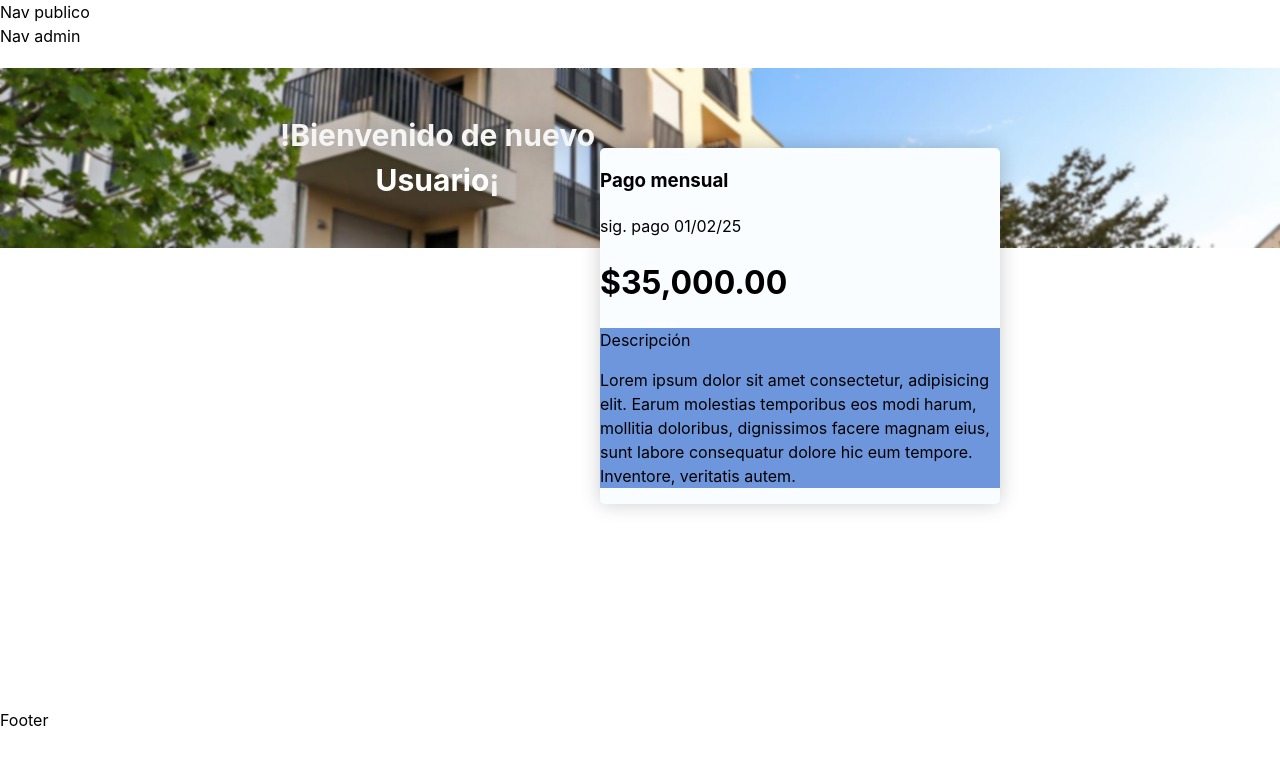
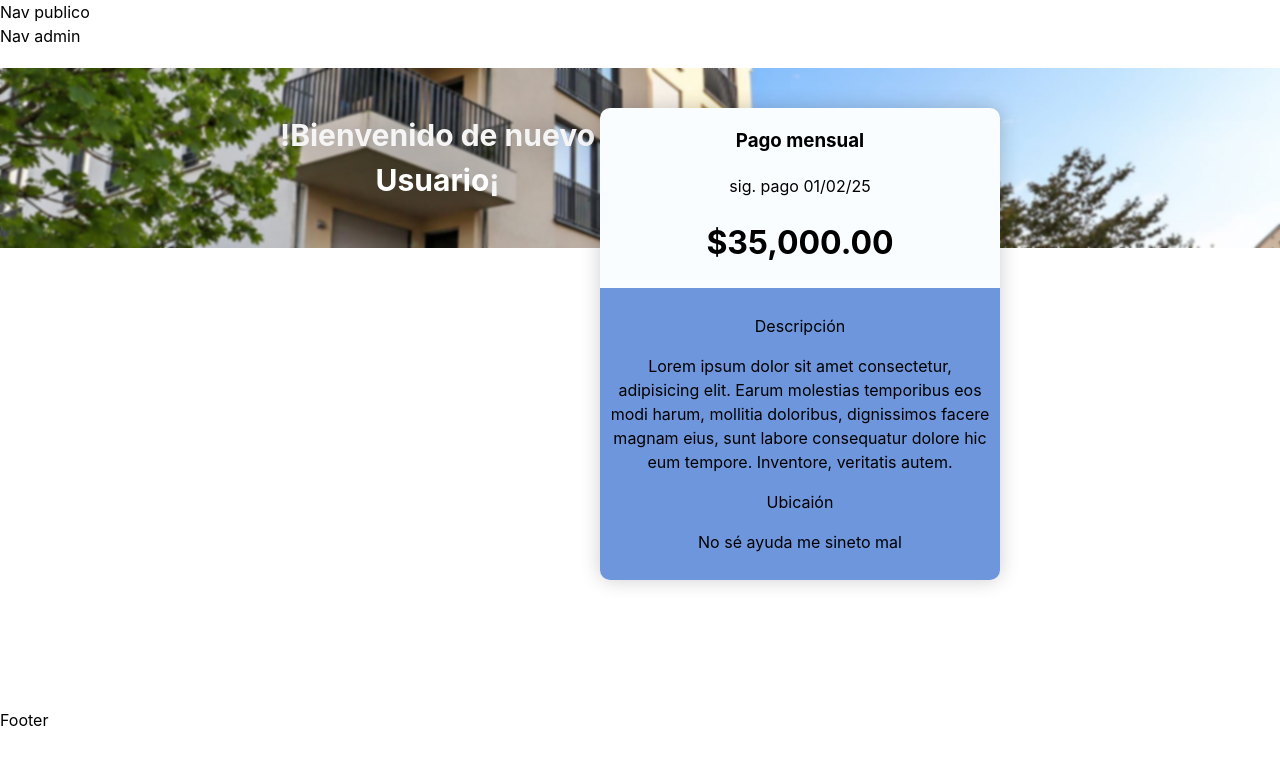
Before and after one commit to FrancitiX/stCondominio, a React (Vite) app: page /Home in a window 1280 px wide. Shown: the top 764 px of the page. Built offline with nearby package versions, Linux system fonts and the light colour scheme.

Commit message:
update NA

```diff
--- a/src/components/Nav-bar.jsx
+++ b/src/components/Nav-bar.jsx
@@ -1,4 +1,5 @@
 import React from 'react'
+import styles from "./../styles/components/Nav.module.css"
 
 function NavBar() {
   return (
--- a/src/styles/Home.module.css
+++ b/src/styles/Home.module.css
@@ -33,17 +33,23 @@
 }
 
 .monthCard {
-    top: 10vh;
+    top: 5vh;
     right: 280px;
     max-width: 400px;
     position: absolute;
+    text-align: center;
     background: var(--bgColor);
     box-shadow: 0px 0px 20px var(--shadow);
     /* border: 1px solid var(--text); */
-    border-radius: 5px;
+    border-radius: 10px;
     overflow: hidden;
 }
 
+.monthPrice {
+    margin: 0 40px;
+}
+
 .monthDescription {
+    padding: 10px;
     background: var(--bgColor3);
 }
--- a/src/views/Home.jsx
+++ b/src/views/Home.jsx
@@ -1,6 +1,6 @@
 import React from "react";
 import NavBar from "../components/Nav-bar";
-import Footer from "../styles/components/Footer";
+import Footer from "../components/Footer";
 import styles from "./../styles/Home.module.css";
 import classNames from "classnames";
 
@@ -38,7 +38,10 @@ function Home() {
                 hic eum tempore. Inventore, veritatis autem.
               </p>
             </div>
-            <div></div>
+            <div>
+              <p>Ubicaión</p>
+              <p>No sé ayuda me sineto mal</p>
+            </div>
           </div>
         </div>
 
```
Also changed, not shown: src/components/Footer.jsx (renamed from src/styles/components/Footer.jsx).
